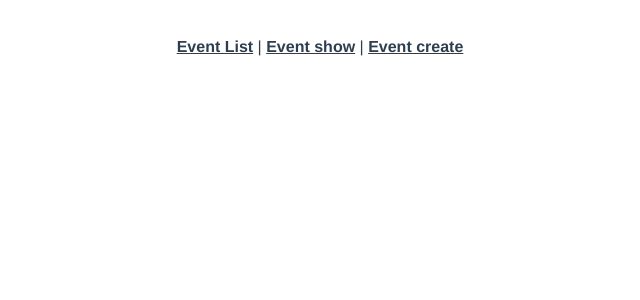
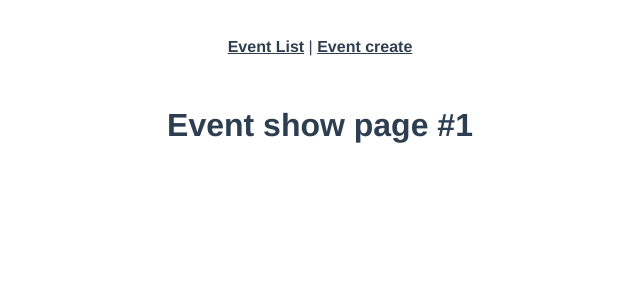
Before and after one commit to marnelfr/vuejs, a Vue app: page /show/1 in a window 1280 px wide. Shown: the top 300 px of the page, without its empty margins (320-960 px from the left). Built offline with nearby package versions, Linux system fonts and the light colour scheme.

Commit message:
Dynamic routing

```diff
--- a/src/App.vue
+++ b/src/App.vue
@@ -1,7 +1,6 @@
 <template>
   <div id="nav">
     <router-link :to="{ name: 'event-list' }">Event List</router-link> |
-    <router-link :to="{ name: 'event-show'}">Event show</router-link> |
     <router-link :to="{ name: 'event-create'}">Event create</router-link>
   </div>
   <router-view />
--- a/src/router/index.js
+++ b/src/router/index.js
@@ -8,9 +8,10 @@ const routes = [
     component: EventList,
   },
   {
-    path: "/show",
+    path: "/show/:id",
     name: "event-show",
     component: () => import(/* webpackChunkName: "event-show" */ "../views/EventShow.vue"),
+    props: true
   },
   {
     path: '/show-it',
--- a/src/views/EventList.vue
+++ b/src/views/EventList.vue
@@ -1,3 +1,6 @@
 <template>
-  <h1>Event listing page</h1>
+  <div>
+    <h1>Event listing page</h1>
+    <router-link :to="{ name: 'event-show', params: { id: 1 }}">Event show #1</router-link>
+  </div>
 </template>
--- a/src/views/EventShow.vue
+++ b/src/views/EventShow.vue
@@ -1,3 +1,8 @@
 <template>
-  <h1>Event show page</h1>
+  <h1>Event show page #{{ id }}</h1>
 </template>
+<script>
+  export default {
+    props: ['id'],
+  }
+</script>
```
